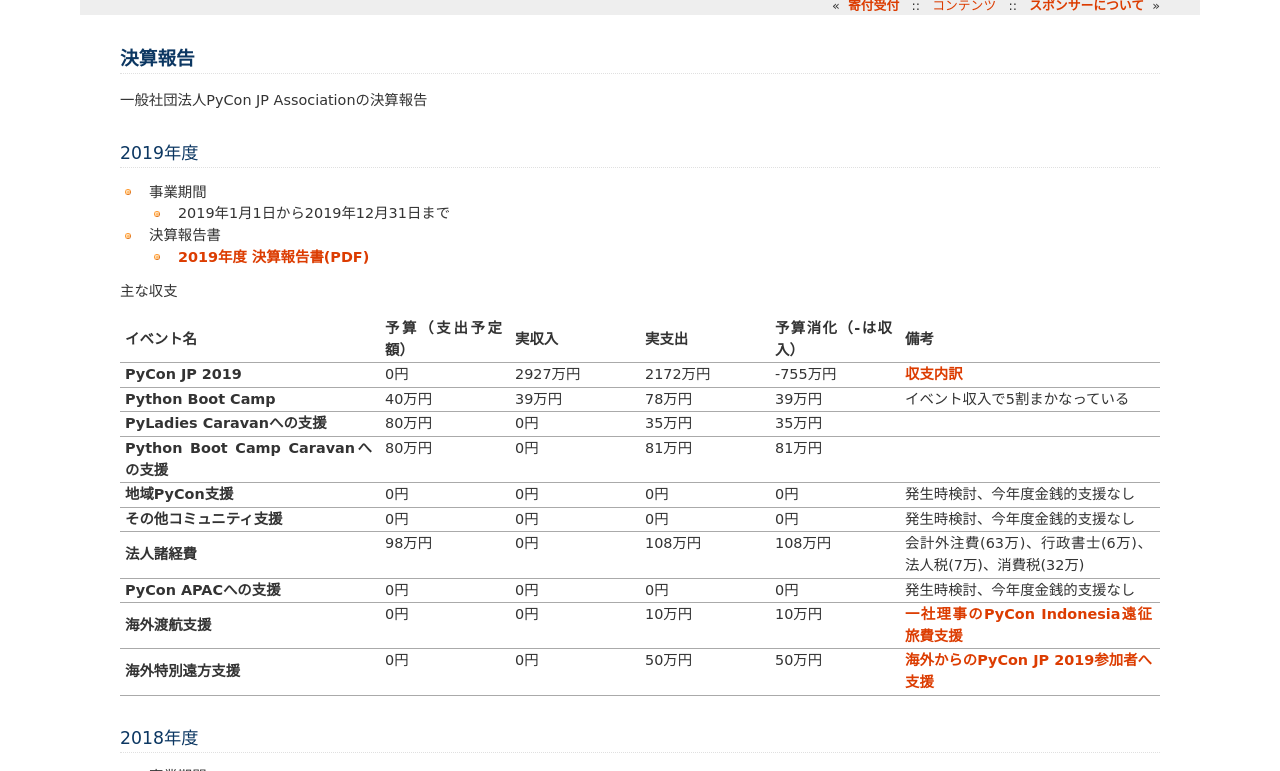
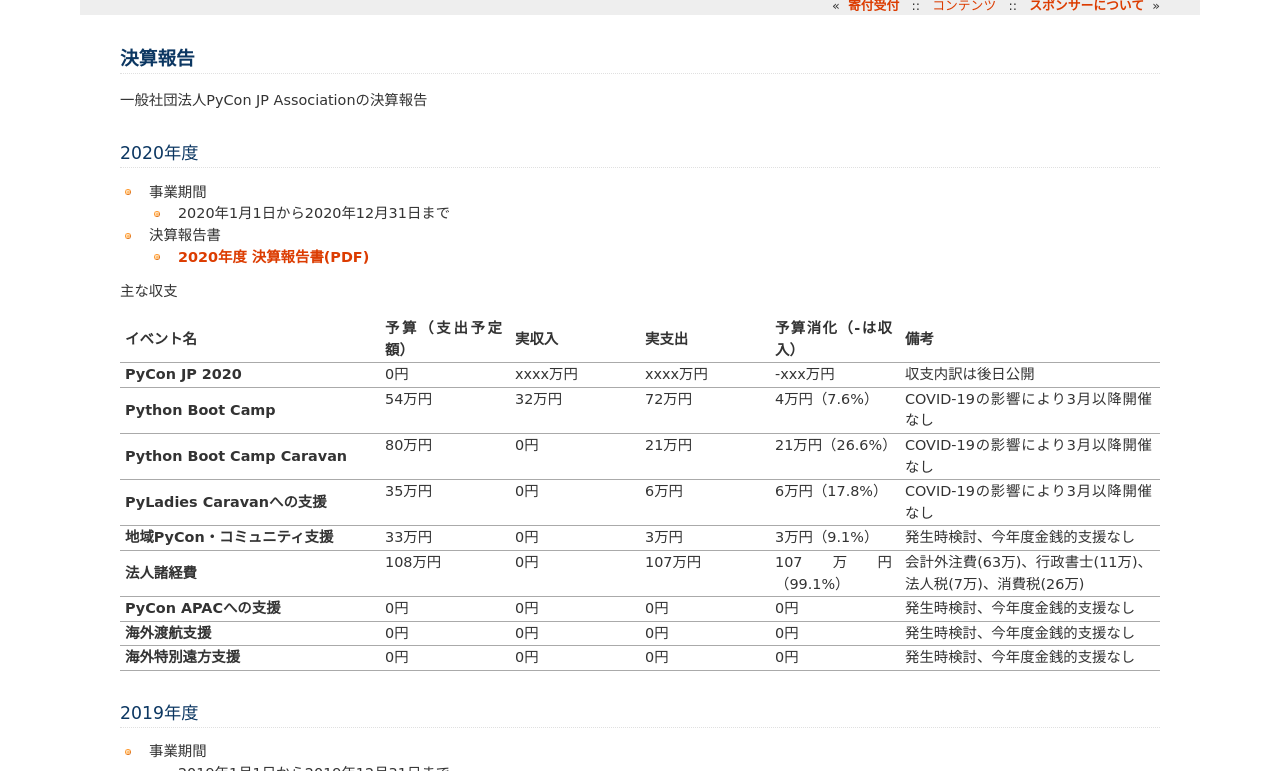
Before and after one commit to pyconjp/www.pycon.jp, a Sphinx documentation site: the page built from source/annualreport/index.rst, in a window 1280 px wide and 900 px high, cut to the strip 129-900 px from the top of the window. Built offline with Sphinx 7.4.7, drawn with Linux system fonts in a browser that asks for light colours.

Commit message:
WIP: add annual report 2020

```diff
--- a/source/annualreport/index.rst
+++ b/source/annualreport/index.rst
@@ -3,6 +3,98 @@
 ==========
 
 一般社団法人PyCon JP Associationの決算報告
+
+
+2020年度
+================
+
+- 事業期間
+
+  - 2020年1月1日から2020年12月31日まで
+
+- 決算報告書
+
+  - `2020年度 決算報告書(PDF)`__
+
+.. __: #
+
+主な収支
+
+.. list-table::
+   :header-rows: 1
+   :stub-columns: 1
+   :widths: 2,1,1,1,1,2
+
+   - - イベント名
+     - 予算（支出予定額）
+     - 実収入
+     - 実支出
+     - 予算消化（-は収入）
+     - 備考
+
+   - - PyCon JP 2020
+     - 0円
+     - xxxx万円
+     - xxxx万円
+     - -xxx万円
+     - 収支内訳は後日公開
+
+   - - Python Boot Camp
+     - 54万円
+     - 32万円
+     - 72万円
+     - 4万円（7.6%）
+     - COVID-19の影響により3月以降開催なし
+
+   - - Python Boot Camp Caravan
+     - 80万円
+     - 0円
+     - 21万円
+     - 21万円（26.6%）
+     - COVID-19の影響により3月以降開催なし
+
+   - - PyLadies Caravanへの支援
+     - 35万円
+     - 0円
+     - 6万円
+     - 6万円（17.8%）
+     - COVID-19の影響により3月以降開催なし
+
+   - - 地域PyCon・コミュニティ支援
+     - 33万円
+     - 0円
+     - 3万円
+     - 3万円（9.1%）
+     - 発生時検討、今年度金銭的支援なし
+
+   - - 法人諸経費
+     - 108万円
+     - 0円
+     - 107万円
+     - 107万円（99.1%）
+     - 会計外注費(63万)、行政書士(11万)、法人税(7万)、消費税(26万)
+
+   - - PyCon APACへの支援
+     - 0円
+     - 0円
+     - 0円
+     - 0円
+     - 発生時検討、今年度金銭的支援なし
+
+   - - 海外渡航支援
+     - 0円
+     - 0円
+     - 0円
+     - 0円
+     - 発生時検討、今年度金銭的支援なし
+
+   - - 海外特別遠方支援
+     - 0円
+     - 0円
+     - 0円
+     - 0円
+     - 発生時検討、今年度金銭的支援なし
+
 
 2019年度
 ================
```
